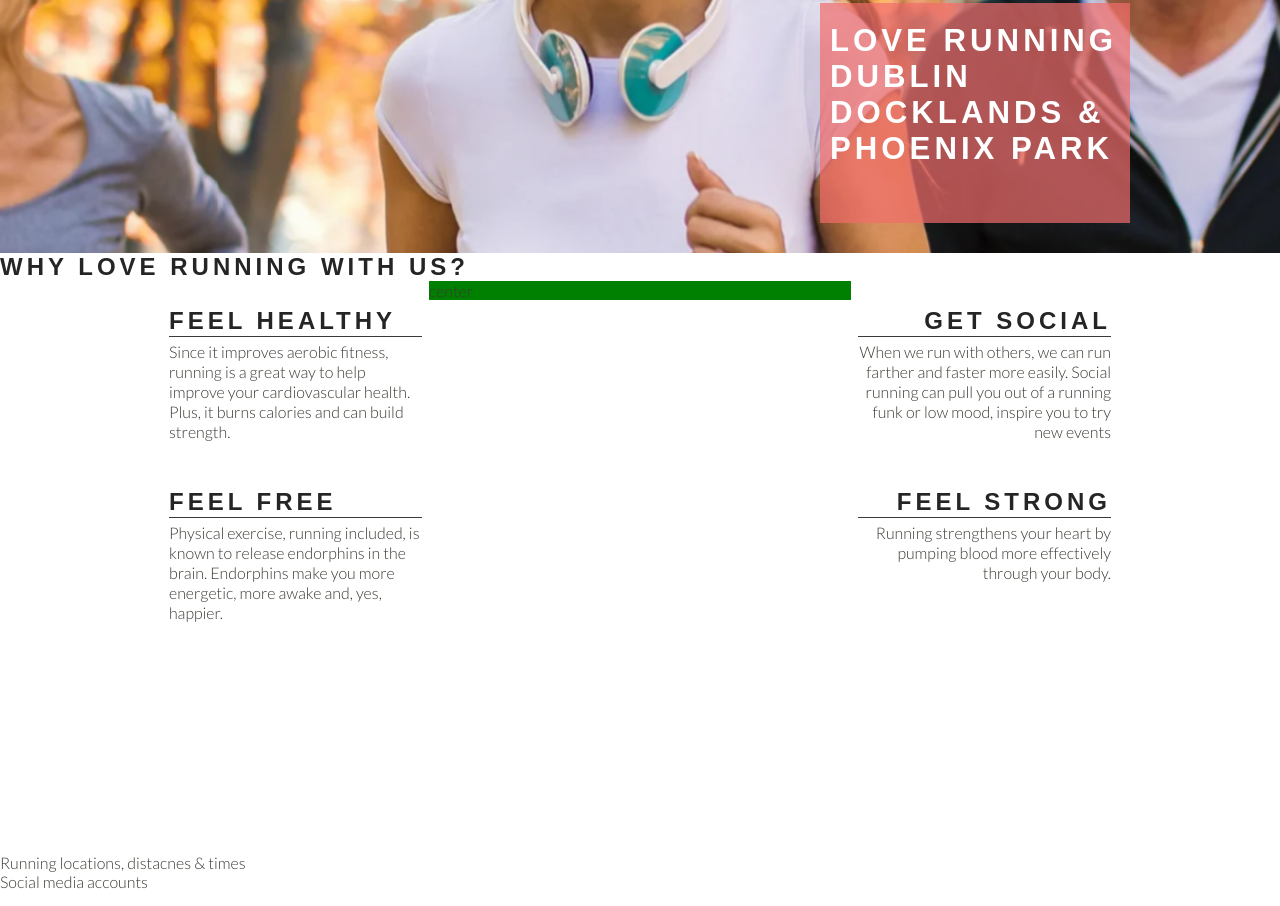
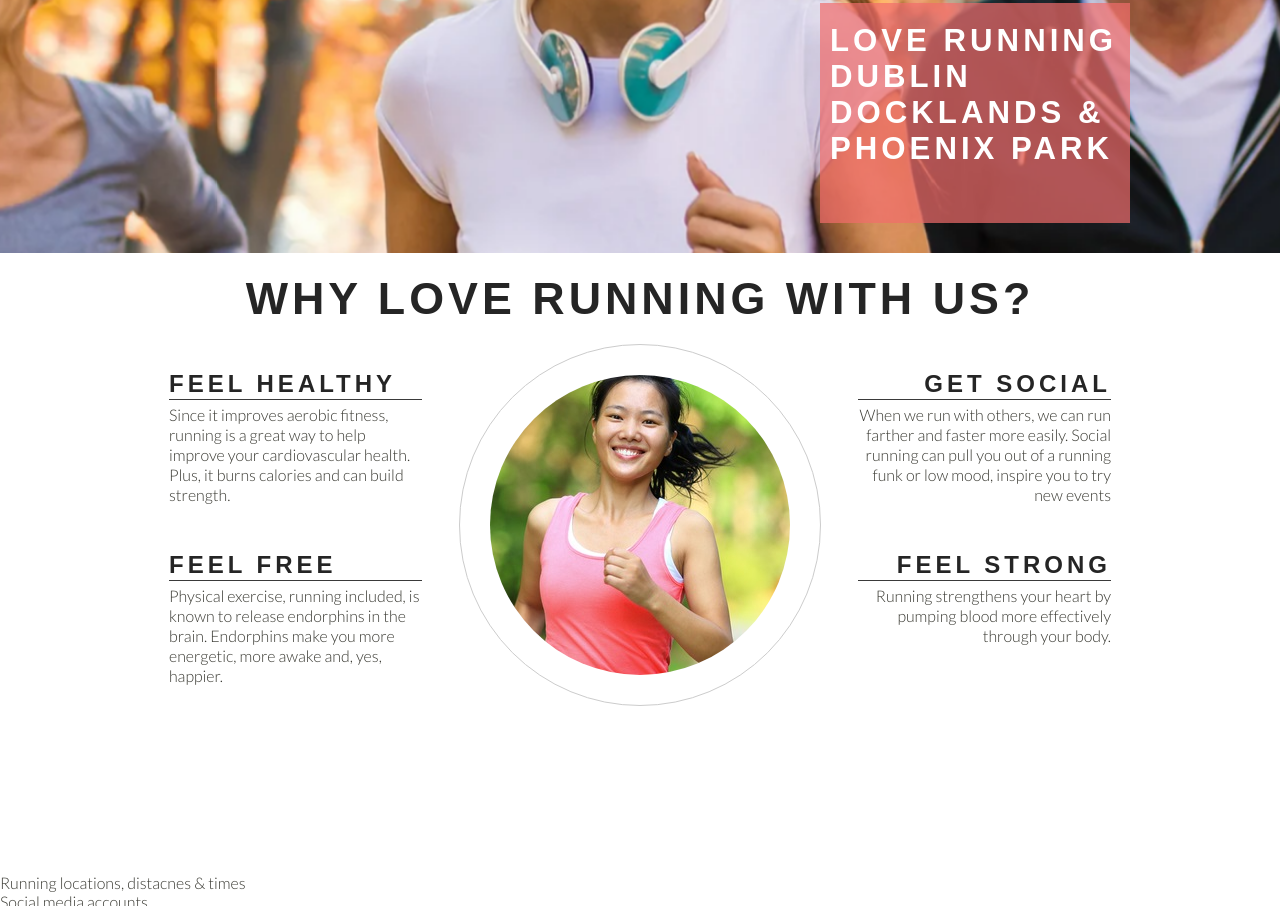
Before and after one commit to Colm1711/love-running, a plain HTML site: page index.html in a window 1280 px wide. Shown: the part 422-1328 px from the top of the page. Drawn offline with Linux system fonts and the light colour scheme.

Commit message:
added clube ethos image and css styling to center image

```diff
--- a/assets/css/style.css
+++ b/assets/css/style.css
@@ -141,7 +141,7 @@ h1, h2 {
 #center-about{
     margin:0 auto;
     width:33%;
-    background-color: green;
+
 }
 
 hr{
@@ -173,3 +173,26 @@ hr{
 .right-about-heading p{
     text-align:right;
 }
+
+#welcome{
+    text-align: center;
+    margin: 20px 0;
+    font-size: 280%;
+}
+
+#circle-container{
+    width:300px;
+    height:300px;
+    padding:30px;
+    border-style:solid;
+    border-color: #ccc;
+    border-width: 1px;
+    border-radius: 50%;
+    margin: 0 auto;
+}
+
+#circle-bg{
+    background: url('../images/ethos-center-image.jpg') no-repeat center center;
+    height:100%;
+    border-radius: 50%;
+}
--- a/index.html
+++ b/index.html
@@ -37,7 +37,7 @@
     </section>
 
     <section id="club-ethos">
-        <h1>Why Love Running With Us?</h1>
+        <h2 id="welcome">Why Love Running With Us?</h2>
         <div id="left-about">
             <div class="left-about-heading">
                 <h2>Feel healthy</h2>
@@ -65,7 +65,13 @@
             <p>Running strengthens your heart by pumping blood more effectively through your body.</p>
         </div>
         </div>
-        <div id="center-about">center</div>
+        <div id="center-about">
+            <div id="circle-container">
+                <div id="circle-bg">
+
+                </div>
+            </div>
+        </div>
     </section>
 
     <section>
```
Also changed, not shown: assets/images/ethos-center-image.jpg (added).
